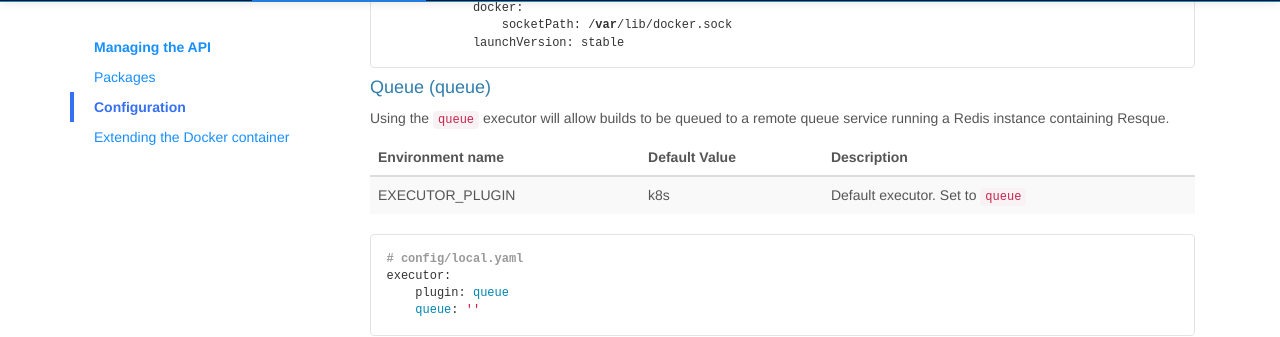
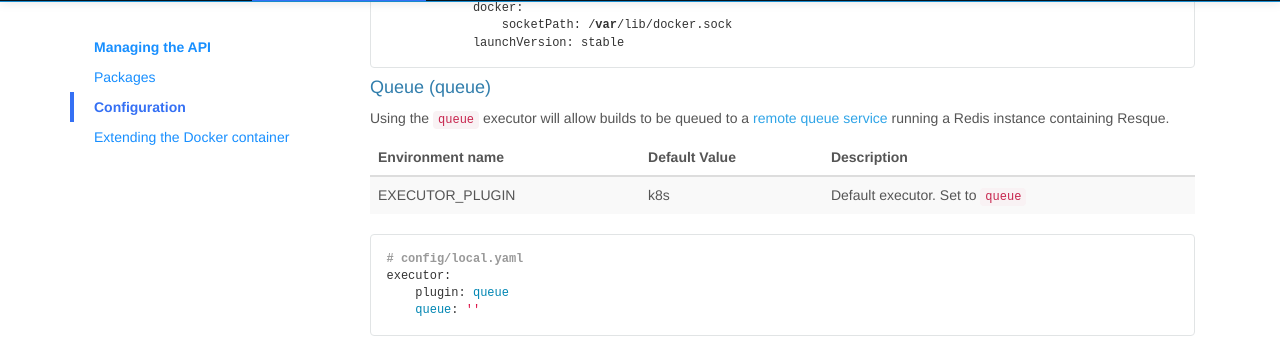
Before and after one commit to screwdriver-cd/guide, a Jekyll site: the page built from docs/cluster-management/configure-api.md, in a window 1280 px wide and 900 px high, scrolled down 8717 px. Shown: the part 150-487 px from the top of the window. Built offline with Jekyll 4.4.1, drawn with Linux system fonts in a browser that asks for light colours; part of the change alters nothing that is shown.

````diff
--- a/docs/cluster-management/configure-api.md
+++ b/docs/cluster-management/configure-api.md
@@ -349,7 +349,7 @@ executor:
 ```
 
 #### Queue (queue)
-Using the `queue` executor will allow builds to be queued to a remote queue service running a Redis instance containing Resque.
+Using the `queue` executor will allow builds to be queued to a [remote queue service](./configure-queue-service) running a Redis instance containing Resque.
 
 | Environment name       | Default Value | Description          |
 |:-----------------------|:--------------|:---------------------|
````
